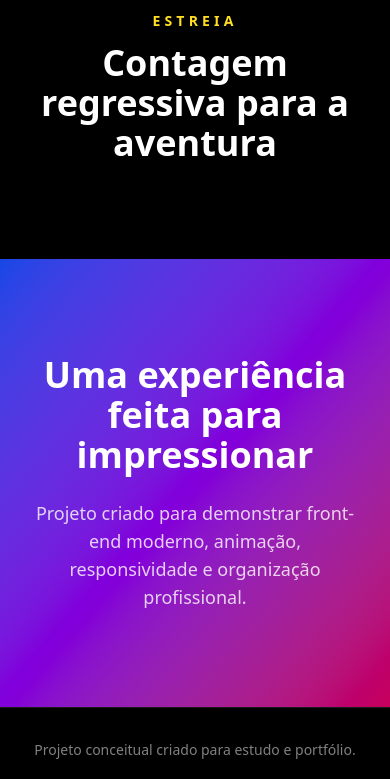
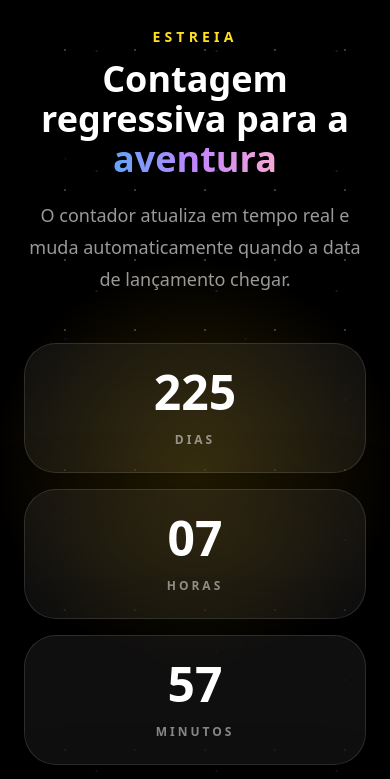
Before and after one commit to DgAleixo11/super-mario-galaxy-experience, a Next.js app: page / in a window 390 px wide. Shown: the part 6280-7059 px from the top of the page. Built offline with nearby package versions, Linux system fonts and the light colour scheme.

Commit message:
Cria contador real para estreia

```diff
--- a/components/sections/CountdownSection.tsx
+++ b/components/sections/CountdownSection.tsx
@@ -1,14 +1,114 @@
+"use client";
+
+import { motion } from "framer-motion";
+import { useCountdown } from "@/hooks/useCountdown";
+
+const releaseDate = "2026-12-25T00:00:00";
+
+function formatNumber(value: number) {
+  return String(value).padStart(2, "0");
+}
+
 export function CountdownSection() {
+  const { days, hours, minutes, seconds, isFinished } =
+    useCountdown(releaseDate);
+
+  const countdownItems = [
+    {
+      label: "Dias",
+      value: days,
+    },
+    {
+      label: "Horas",
+      value: hours,
+    },
+    {
+      label: "Minutos",
+      value: minutes,
+    },
+    {
+      label: "Segundos",
+      value: seconds,
+    },
+  ];
+
   return (
-    <section id="estreia" className="bg-black px-6 py-24">
-      <div className="mx-auto max-w-5xl text-center">
-        <p className="mb-3 text-sm font-semibold uppercase tracking-[0.3em] text-yellow-300">
-          Estreia
-        </p>
+    <section
+      id="estreia"
+      className="relative overflow-hidden bg-black px-6 py-28"
+    >
+      <div className="star-field absolute inset-0 opacity-25" />
+      <div className="absolute inset-0 bg-[radial-gradient(circle_at_center,#eab30833,transparent_36%)]" />
 
-        <h2 className="text-4xl font-black text-white">
-          Contagem regressiva para a aventura
-        </h2>
+      <div className="relative mx-auto max-w-6xl text-center">
+        <motion.div
+          initial={{ opacity: 0, y: 32 }}
+          whileInView={{ opacity: 1, y: 0 }}
+          viewport={{ once: true, margin: "-120px" }}
+          transition={{ duration: 0.8 }}
+        >
+          <p className="mb-3 text-sm font-semibold uppercase tracking-[0.3em] text-yellow-300">
+            Estreia
+          </p>
+
+          <h2 className="mb-5 text-4xl font-black text-white md:text-6xl">
+            Contagem regressiva para a{" "}
+            <span className="text-gradient">
+              aventura
+            </span>
+          </h2>
+
+          <p className="mx-auto mb-12 max-w-2xl text-lg leading-8 text-white/60">
+            O contador atualiza em tempo real e muda automaticamente quando a
+            data de lançamento chegar.
+          </p>
+        </motion.div>
+
+        {isFinished ? (
+          <motion.div
+            className="glass-card mx-auto max-w-3xl rounded-[2rem] p-10"
+            initial={{ opacity: 0, scale: 0.94 }}
+            whileInView={{ opacity: 1, scale: 1 }}
+            viewport={{ once: true }}
+            transition={{ duration: 0.8 }}
+          >
+            <h3 className="text-4xl font-black text-white">
+              Já está nos cinemas!
+            </h3>
+
+            <p className="mt-4 text-white/60">
+              A aventura começou. Prepare-se para explorar a galáxia.
+            </p>
+          </motion.div>
+        ) : (
+          <div className="grid gap-4 sm:grid-cols-2 lg:grid-cols-4">
+            {countdownItems.map((item, index) => (
+              <motion.div
+                key={item.label}
+                className="glass-card rounded-[2rem] p-6"
+                initial={{ opacity: 0, y: 32 }}
+                whileInView={{ opacity: 1, y: 0 }}
+                viewport={{ once: true, margin: "-100px" }}
+                transition={{
+                  duration: 0.7,
+                  delay: index * 0.1,
+                }}
+                whileHover={{
+                  y: -8,
+                  scale: 1.03,
+                }}
+              >
+                <strong className="block text-5xl font-black text-white md:text-6xl">
+                  {formatNumber(item.value)}
+                </strong>
+
+                <span className="mt-4 block text-xs font-bold uppercase tracking-[0.25em] text-white/50">
+                  {item.label}
+                </span>
+              </motion.div>
+            ))}
+          </div>
+        )}
       </div>
     </section>
   );
--- a/components/sections/TrailerSection.tsx
+++ b/components/sections/TrailerSection.tsx
@@ -104,7 +104,7 @@ export function TrailerSection() {
               <div className="aspect-video">
                 <iframe
                   className="h-full w-full"
-                  src="https://www.youtube.com/embed/wz4IhEteZvs?autoplay=1"
+                  src="https://youtu.be/HRyy_FdyieU?si=AZvsYPMrZK8DKywX"
                   title="Trailer Super Mario Galaxy"
                   allow="autoplay; encrypted-media; picture-in-picture"
                   allowFullScreen
--- /dev/null
+++ b/hooks/useCountdown.ts
@@ -0,0 +1,51 @@
+"use client";
+
+import { useEffect, useState } from "react";
+
+type CountdownTime = {
+  days: number;
+  hours: number;
+  minutes: number;
+  seconds: number;
+  isFinished: boolean;
+};
+
+function getCountdownTime(targetDate: string): CountdownTime {
+  const target = new Date(targetDate).getTime();
+  const now = new Date().getTime();
+  const difference = target - now;
+
+  if (difference <= 0) {
+    return {
+      days: 0,
+      hours: 0,
+      minutes: 0,
+      seconds: 0,
+      isFinished: true,
+    };
+  }
+
+  return {
+    days: Math.floor(difference / (1000 * 60 * 60 * 24)),
+    hours: Math.floor((difference / (1000 * 60 * 60)) % 24),
+    minutes: Math.floor((difference / (1000 * 60)) % 60),
+    seconds: Math.floor((difference / 1000) % 60),
+    isFinished: false,
+  };
+}
+
+export function useCountdown(targetDate: string) {
+  const [time, setTime] = useState<CountdownTime>(() =>
+    getCountdownTime(targetDate)
+  );
+
+  useEffect(() => {
+    const interval = setInterval(() => {
+      setTime(getCountdownTime(targetDate));
+    }, 1000);
+
+    return () => clearInterval(interval);
+  }, [targetDate]);
+
+  return time;
+}
```
